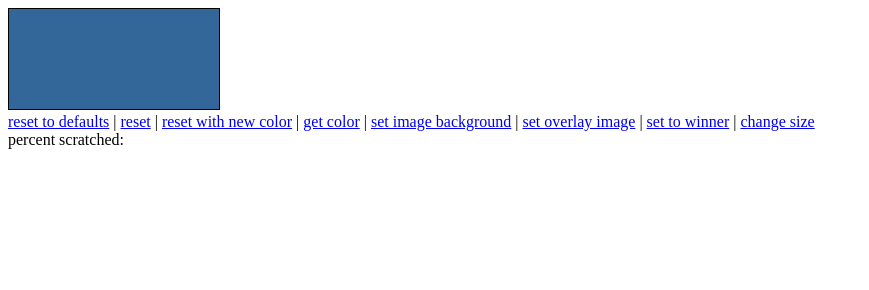
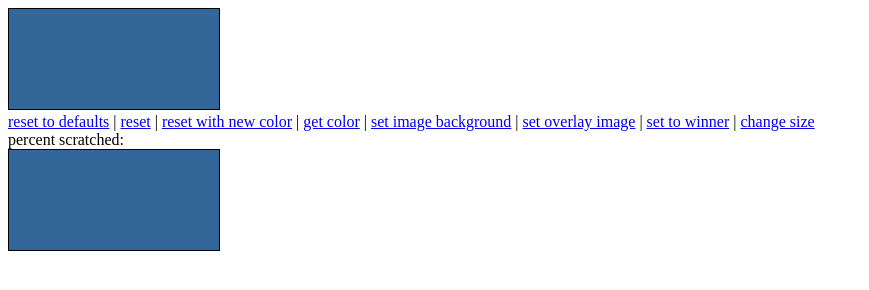
Before and after one commit to websanova/wScratchPad, a plain HTML site: page index.html in a window 1280 px wide. Shown: the whole page, without its empty margins (0-869 px from the left). Drawn offline with Linux system fonts and the light colour scheme.

Commit message:
-Fix for bindings to use canvas instead of document. -Fix for offsets, allows scratch pad to be moved now. -Fix for multiple scratch pads.

```diff
--- a/index.html
+++ b/index.html
@@ -14,7 +14,7 @@
 </head>
 <body>
 
-    <div id="wScratchPad" style="display:inline-block; position:relative; border:solid black 1px;"></div>
+	<div id="wScratchPad" style="display:inline-block; position:relative; border:solid black 1px;"></div>
 
 	<div>
 		<a id="reset" href="javascript:reset_to_defaults();">reset to defaults</a> |
@@ -99,5 +99,12 @@
 			sp.wScratchPad('reset');
 		}
 	</script>
+
+	<!-- testing multiple scratch pads -->
+	<div id="wScratchPad1" style="display:inline-block; position:relative; border:solid black 1px;"></div>
+
+	<script type="text/javascript">
+		$("#wScratchPad1").wScratchPad({});
+	</script>
 </body>
 </html>
--- a/wScratchPad.js
+++ b/wScratchPad.js
@@ -61,8 +61,7 @@
 
 			elem.append(sp.generate());
 
-			//we will need these in the mousemove event - we only need to get it once, so we do it here.
-			sp.canvas_offset = $(sp.canvas).offset();
+			//get number of pixels of canvas for percent calculations
 			sp.pixels = sp.canvas.width * sp.canvas.height;
 
 			elem.data('_wScratchPad', sp);
@@ -136,15 +135,19 @@
 				{
 					e.preventDefault();
 					e.stopPropagation();
+
+					//reset canvas offset in case it has moved
+					$this.canvas_offset = $($this.canvas).offset();
+
 					$this.scratch = true;
 					$this.scratchFunc(e, $this, 'Down');
 				});
 			}
 			else if(func == 'ScratchMove')
 			{
-				$(document).unbind('mousemove');
+				$(this.canvas).unbind('mousemove');
 
-				$(document).bind(event, function(e)
+				$(this.canvas).bind(event, function(e)
 				{
 					e.preventDefault();
 					e.stopPropagation();
@@ -154,9 +157,9 @@
 			}
 			else if(func == 'ScratchUp')
 			{
-				$(document).unbind('mouseup');
+				$(this.canvas).unbind('mouseup');
 
-				$(document).bind(event, function(e)
+				$(this.canvas).bind(event, function(e)
 				{
 					e.preventDefault();
 					e.stopPropagation();
```
